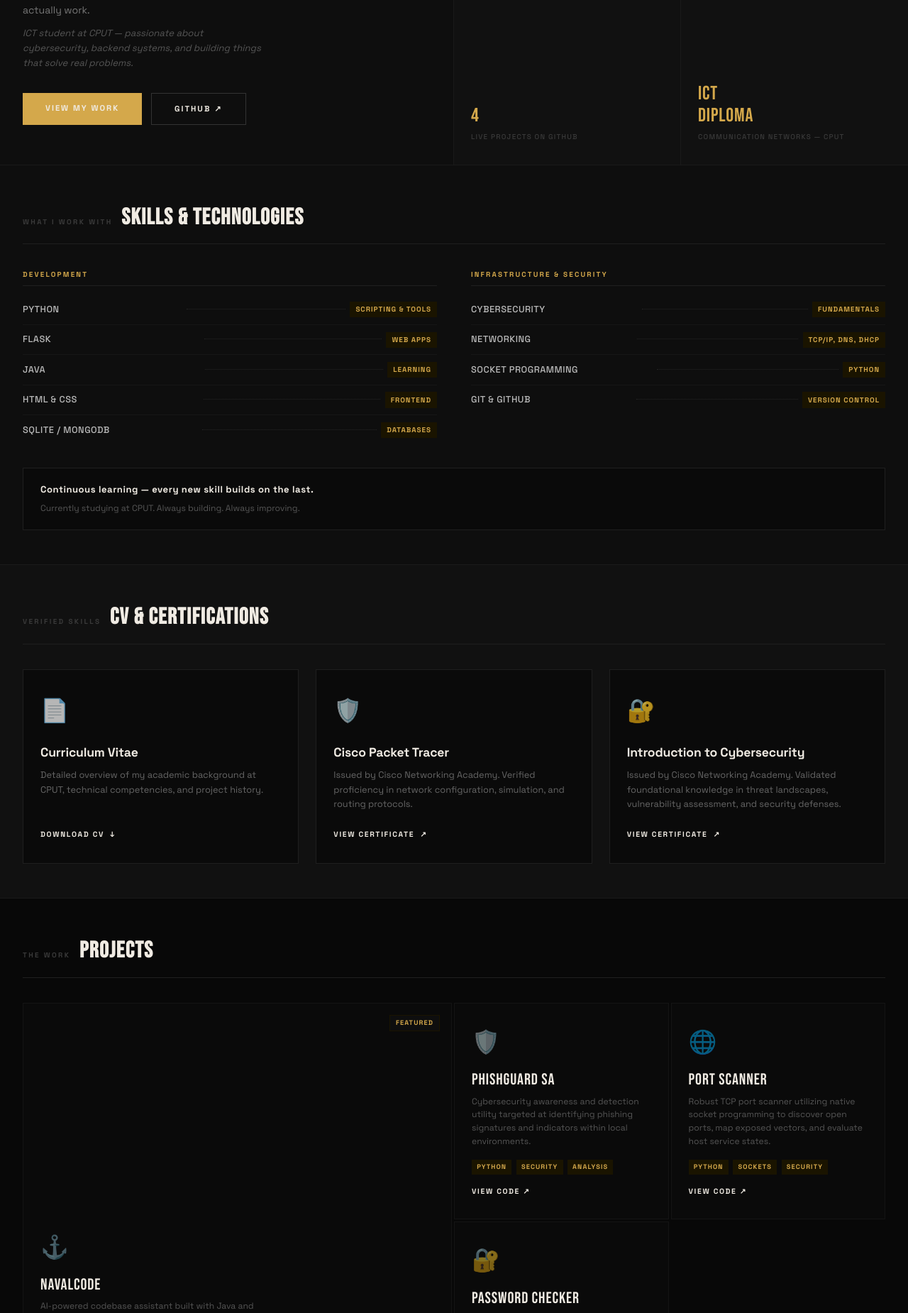
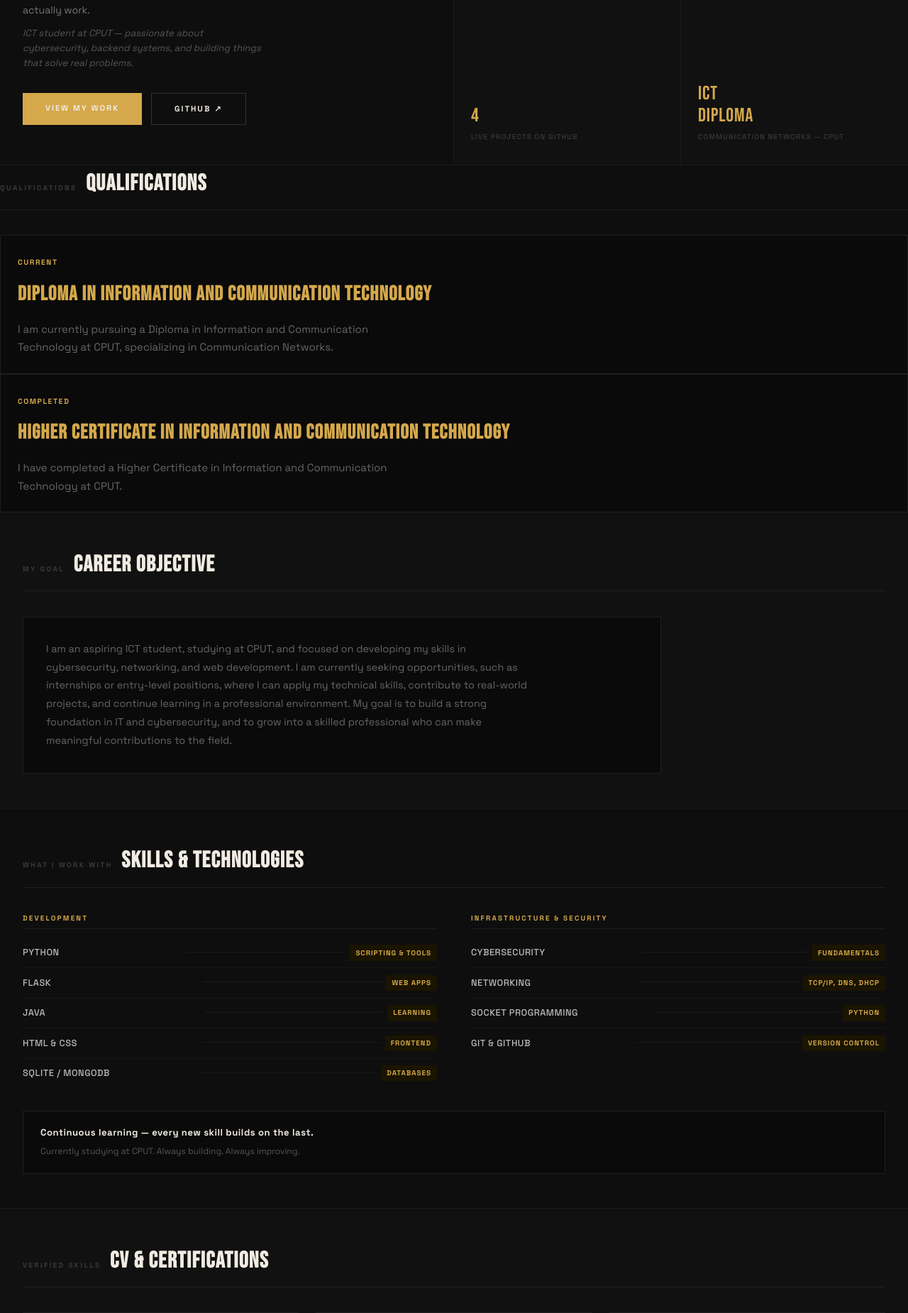
Before and after one commit to Tlotlego-B/portfolio, a Flask app: page / in a window 1280 px wide. Shown: the part 590-2440 px from the top of the page at 71% size. Run offline with Flask 3, Linux system fonts and the light colour scheme.

Commit message:
Add SEO metadata, qualifications, and carrer objective section

```diff
--- a/static/css/style.css
+++ b/static/css/style.css
@@ -805,3 +805,68 @@
         justify-content: center;
     }
 }
+/* ==========================================================================
+   Qualifications & Education Section
+   ========================================================================== */
+.qual-card {
+    background: #0a0a0a;
+    border: 1px solid #1f1f1f;
+    padding: 1.5rem;
+}
+
+.qual-year {
+    display: inline-block;
+    font-size: 0.65rem;
+    font-weight: 700;
+    letter-spacing: 0.15em;
+    text-transform: uppercase;
+    color: #D4A84B;
+    margin-bottom: 0.8rem;
+}
+
+.qual-title {
+    font-family: 'Bebas Neue', sans-serif;
+    font-size: 1.8rem;
+    letter-spacing: 0.04em;
+    color: #D4A84B;
+    margin-bottom: 0.8rem;
+}
+
+.qual-school {
+    color: #666;
+    margin-bottom: 1rem;
+}
+
+.qual-desc {
+    color: #666;
+    max-width: 60ch;
+    line-height: 1.7;
+}
+
+/* ==========================================================================
+   Career Objective
+   ========================================================================== */
+
+.objective-card {
+    background: #0a0a0a;
+    border: 1px solid #1f1f1f;
+    padding: 2rem;
+    max-width: 900px;
+    transition: border-color 0.25s ease;
+}
+
+.objective-card:hover {
+    border-color: #D4A84B;
+}
+
+.objective-card p {
+    font-size: 0.9rem;
+    line-height: 1.8;
+    color: #666;
+    max-width: 75ch;
+}
+
+.objective-highlight {
+    color: #D4A84B;
+    font-weight: 700;
+}
--- a/templates/index.html
+++ b/templates/index.html
@@ -3,10 +3,50 @@
 <head>
     <meta charset="UTF-8">
     <meta name="viewport" content="width=device-width, initial-scale=1.0">
-    <title>Tlotlego Edmund Baitsiwi — IT Portfolio</title>
+
+    <!-- SEO -->
+    <title>Tlotlego Edmund Baitsiwi | ICT Student | Cybersecurity & IT Portfolio</title>
+    <meta name="description" content="Portfolio of Tlotlego Edmund Baitsiwi, ICT student at CPUT specializing in cybersecurity, networking, Python development, Flask web applications, and IT support.">
+    <meta name="keywords" content="Tlotlego Edmund Baitsiwi, ICT Student, Cybersecurity, Networking, Python Developer, Flask Developer, IT Support, South Africa">
+    <meta name="author" content="Tlotlego Edmund Baitsiwi">
+
+    <!-- Search Engine -->
+    <meta name="robots" content="index, follow">
+
+    <!-- Open Graph -->
+    <meta property="og:title" content="Tlotlego Edmund Baitsiwi | ICT Student & Cybersecurity Portfolio">
+    <meta property="og:description" content="Cybersecurity, networking, Python development, and IT support projects built by Tlotlego Edmund Baitsiwi.">
+    <meta property="og:type" content="website">
+    <meta property="og:url" content="https://edmund-b-portfolio.vercel.app/">
+
+    <!-- Theme Color -->
+    <meta name="theme-color" content="#050505">
+
+    <!-- Canonical URL -->
+    <link rel="canonical" href="https://edmund-b-portfolio.vercel.app/">
+
+    <!-- Fonts -->
     <link href="https://fonts.googleapis.com/css2?family=Bebas+Neue&family=Space+Grotesk:wght@400;500;700&display=swap" rel="stylesheet"/>
 
+    <!-- Styles -->
     <link rel="stylesheet" href="{{ url_for('static', filename='css/style.css') }}">
+
+    <!-- Structured Data -->
+    <script type="application/ld+json">
+    {
+      "@context":"https://schema.org",
+      "@type":"Person",
+      "name":"Tlotlego Edmund Baitsiwi",
+      "jobTitle":"ICT Student",
+      "url":"https://edmund-b-portfolio.vercel.app/",
+      "email":"mailto:tebaitsiwi@gmail.com",
+      "telephone":"+27697631945",
+      "sameAs":[
+        "https://github.com/Tlotlego-B",
+        "https://www.linkedin.com/in/tlotlego-edmund-baitsiwi-a37437376"
+      ]
+    }
+    </script>
 </head>
 <body>
 <div class="w">
@@ -43,6 +83,41 @@
     <div class="hstat"><div class="snum">4</div><div class="slbl">Live projects on GitHub</div></div>
     <div class="hstat"><div class="snum">ICT<br/>Diploma</div><div class="slbl">Communication Networks — CPUT</div></div>
   </div>
+</section>
+
+<section class="sec_mid" id="qualifications" aria-labelledby="qualifications-heading">
+  <div class="shead">
+    <span class="stag">Qualifications</span>
+    <h2 class="stitle" id="qualifications-heading">Qualifications</h2>
+  </div>
+  <div class="qual-card">
+    <span class="qual-year">Current</span>
+    <h3 class="qual-title">Diploma in Information and Communication Technology</h3>
+    <p class="qual-desc">I am currently pursuing a Diploma in Information and Communication Technology at CPUT, specializing in Communication Networks.</p>
+  </div>
+  <div class="qual-card">
+    <span class="qual-year">Completed</span>
+    <h3 class="qual-title">Higher Certificate in Information and Communication Technology</h3>
+    <p class="qual-desc">I have completed a Higher Certificate in Information and Communication Technology at CPUT.</p>
+  </div>
+</section>
+
+<section class="sec-mid" id="objective" aria-labelledby="objective-heading">
+    <div class="shead">
+        <span class="stag">My Goal</span>
+        <h2 class="stitle" id="objective-heading">Career Objective</h2>
+    </div>
+
+    <div class="objective-card">
+        <p>
+        I am an aspiring ICT student, studying at CPUT, and focused on developing my skills in cybersecurity,
+        networking, and web development. I am currently seeking opportunities, such as internships or entry-level positions,
+        where I can apply my technical skills, contribute to real-world projects,
+        and continue learning in a professional environment.
+        My goal is to build a strong foundation in IT and cybersecurity,
+        and to grow into a skilled professional who can make meaningful contributions to the field.
+        </p>
+    </div>
 </section>
 
 <section class="sec-dark" id="skills" aria-labelledby="skills-heading">
```
